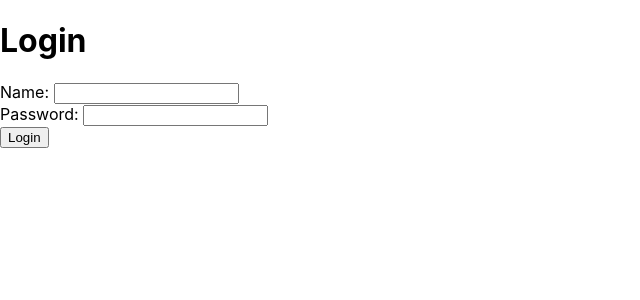
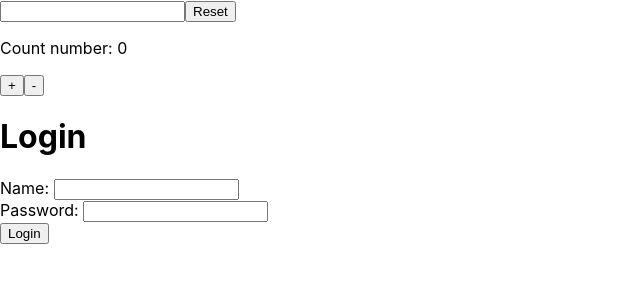
Before and after one commit to olaioo/react_app, a React (Create React App) app: page / in a window 1280 px wide. Shown: the top 300 px of the page, without its empty margins (0-640 px from the left). Built offline with nearby package versions, Linux system fonts and the light colour scheme; no server answers.

Commit message:
Added Custom Hooks

```diff
--- a/src/App.js
+++ b/src/App.js
@@ -5,6 +5,9 @@ import Table from './components/Table'
 import Documento from './Documento'
 import Togglable from './components/Togglable'
 import Pessoa, { initPessoa } from './Pessoa'
+import Counter, { useCounter } from './components/Counter'
+import Button from './components/Button'
+import * as hooks from './hooks'
 
 const urlService = process.env.REACT_APP_PESSOA_SERVICE_URL + '/pessoas'
 
@@ -23,7 +26,6 @@ const editarPessoaHandler = (pessoas, setNewPessoa, setEditarPessoa) => (id) =>
 
 const updatePessoas = (setPessoas) => {
     axios.get(urlService).then(response => {
-        console.log(response.data)
         setPessoas(response.data)
     })
 }
@@ -31,6 +33,10 @@ const updatePessoas = (setPessoas) => {
 const clearLoggedUser = (setToken) => () => {
     setToken(undefined)
     window.localStorage.clear()
+}
+
+const decreaseCount = (manager) => () => {
+    manager.decrease()
 }
 
 const App = () => {
@@ -45,8 +51,16 @@ const App = () => {
         updatePessoas(setPessoas)
     }, [])
 
+    const managerCount = useCounter()
+
+    const inputTeste = hooks.useField('text')
+
     return (
         <div>
+            <input {...inputTeste.spread}/>
+            <Button name='Reset' listener={inputTeste.reset}/>
+            <Counter manager={managerCount}/>
+            <Button name='-' listener={decreaseCount(managerCount)}/>
             <h1>Login</h1>
             {!token ? <>
                 <Login setToken={setToken} />
--- a/src/Login.js
+++ b/src/Login.js
@@ -30,7 +30,7 @@ const Login = ({ setToken }) => {
     }
 
     return (
-        <form onSubmit={loginHandler}>
+        <form id='loginForm' onSubmit={loginHandler}>
             <div>
                 <label>Name: </label><input onChange={loginNameHandler}></input>
             </div>
--- /dev/null
+++ b/src/components/Counter.js
@@ -0,0 +1,37 @@
+import React, { useState } from 'react'
+import Button from './Button'
+
+const useCounter = () => {
+    const [value, setValue] = useState(0)
+
+    const increase = () => {
+        setValue(value + 1)
+    }
+
+    const decrease = () => {
+        setValue(value - 1)
+    }
+
+    const zero = () => {
+        setValue(0)
+    }
+
+    return {
+        value,
+        increase,
+        decrease,
+        zero
+    }
+}
+
+const Counter = ({ manager }) => {
+    return (
+        <>
+            <p>Count number: {manager.value}</p>
+            <Button name='+' listener={() => manager.increase() } />
+        </>
+    )
+}
+
+export default Counter
+export { useCounter }
--- a/src/components/Table.js
+++ b/src/components/Table.js
@@ -29,14 +29,14 @@ const Table = ({ structure, content }) => {
     }
 
     const renderContent = () => (
-        <tbody>
+        <tbody className='tableBody'>
             {content.map((row, i) => renderRow(row, i))}
         </tbody>
     )
 
     const renderRow = (row, i) => {
         return (
-            <tr className='pessoa' key={i}>
+            <tr key={i}>
                 {structure.map((att, i) => renderCellByAtt(row, att, i))}
             </tr>
         )
--- /dev/null
+++ b/src/hooks/index.js
@@ -0,0 +1,35 @@
+import { useState } from 'react'
+
+export const useField = (type) => {
+    const [value, setValue] = useState('')
+
+    const onChange = (event) => {
+        setValue(event.target.value)
+    }
+
+    const reset = () => {
+        setValue('')
+    }
+
+    const spread =
+        {
+            type,
+            value,
+            onChange
+        }
+
+    return {
+        spread,
+        reset
+    }
+}
+
+export const useAnother = () => {
+    const show = () => {
+        console.log('USEANOTHER')
+    }
+
+    return {
+        show
+    }
+}
```
Also changed, not shown: .eslintrc.js, 2 other files (tests, documents, lock files or other folders).
